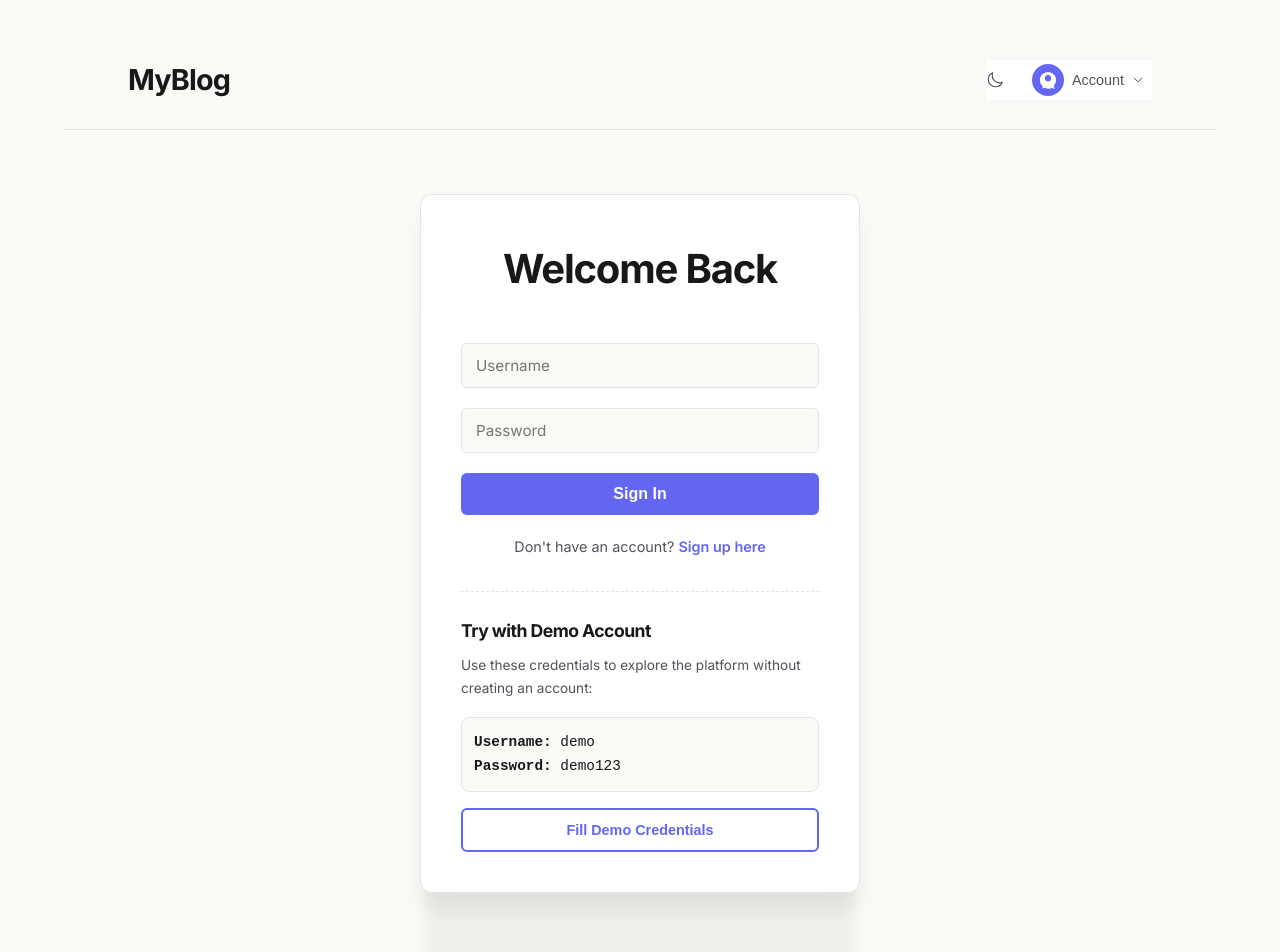
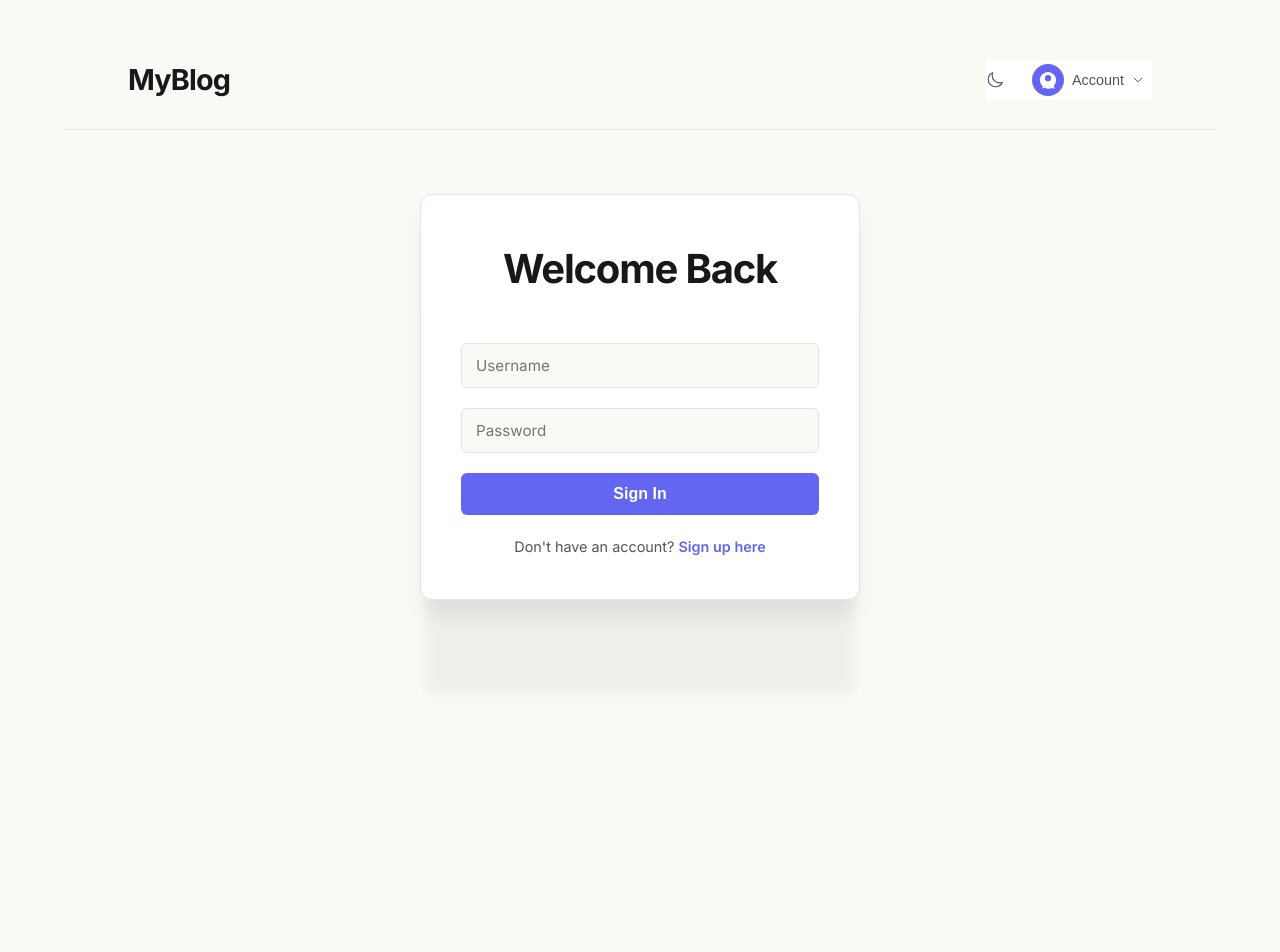
Before and after one commit to vins254/Blog_MERN, a React (Create React App) app in the folder client/: page /login in a window 1280 px wide. Shown: the top 952 px of the page. After the commit the page ends 800 px from the top, so only its background shows below. Built offline with nearby package versions, Linux system fonts and the light colour scheme; no server answers.

Commit message:
docs: rewrite and expand documentation with project overview, feature breakdown, troubleshooting guides, and deployment checklists

```diff
--- a/client/src/pages/LoginPage.tsx
+++ b/client/src/pages/LoginPage.tsx
@@ -60,25 +60,6 @@ export default function LoginPage() {
             <div className="auth-switch">
                 Don't have an account? <Link to="/register">Sign up here</Link>
             </div>
-
-            <div className="demo-credentials">
-                <h3>Try with Demo Account</h3>
-                <p>Use these credentials to explore the platform without creating an account:</p>
-                <div className="demo-box">
-                    <div><strong>Username:</strong> demo</div>
-                    <div><strong>Password:</strong> demo123</div>
-                </div>
-                <button
-                    type="button"
-                    className="demo-btn"
-                    onClick={() => {
-                        setUsername('demo');
-                        setPassword('demo123');
-                    }}
-                >
-                    Fill Demo Credentials
-                </button>
-            </div>
         </form>
     );
 }
```
Also changed, not shown: 2 other files (tests, documents, lock files or other folders).
